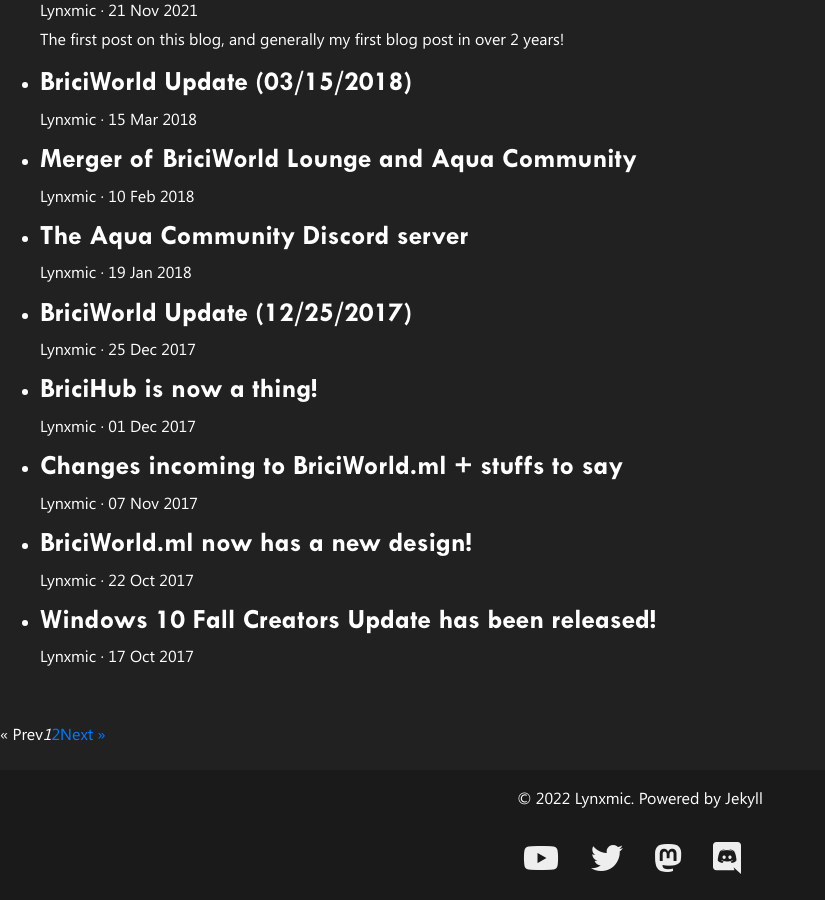
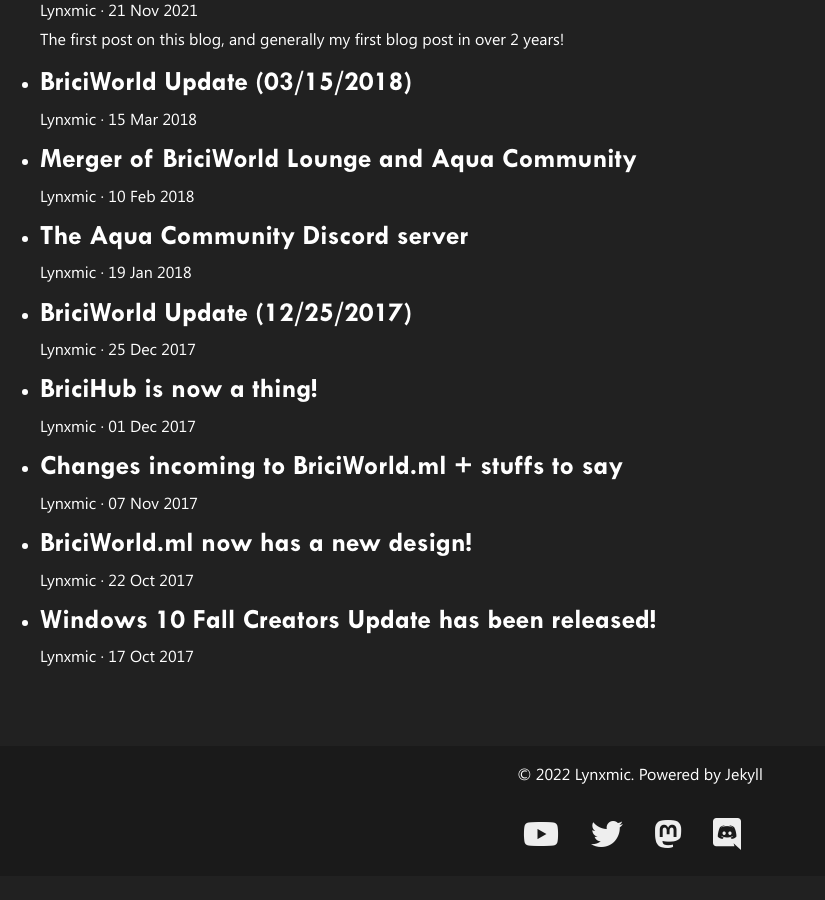
Before and after one commit to theclyron/lynxblog, a Jekyll site: the page built from docs/index.html, in a window 1280 px wide and 900 px high, scrolled down 726 px. Shown: the whole window, without its empty margins (0-825 px from the left). Built offline with Jekyll 4.4.1, drawn with Linux system fonts in a browser that asks for light colours; nearby versions of some CDN libraries; the list of posts is cut into pages by our own code; after the commit the page ends 1602 px from its top, so only the background shows below that.

Commit message:
this paginator is broken, will reimplement later

```diff
--- a/docs/index.html
+++ b/docs/index.html
@@ -14,32 +14,5 @@
             {% endfor %}
             <br>
             </div>
-            {% if paginator.total_pages > 1 %}
-  <div class="pagination">
-  {% if paginator.previous_page %}
-    <a href="{{ paginator.previous_page_path | relative_url }}">&laquo; Prev</a>
-  {% else %}
-    <span>&laquo; Prev</span>
-  {% endif %}
-
-  {% for page in (1..paginator.total_pages) %}
-    {% if page == paginator.page %}
-      <em>{{ page }}</em>
-    {% elsif page == 1 %}
-      <a href="{{ '/' | relative_url }}">{{ page }}</a>
-    {% else %}
-      <a href="{{ site.paginate_path | relative_url | replace: ':num', page }}">{{ page }}</a>
-    {% endif %}
-  {% endfor %}
-
-  {% if paginator.next_page %}
-    <a href="{{ paginator.next_page_path | relative_url }}">Next &raquo;</a>
-  {% else %}
-    <span>Next &raquo;</span>
-  {% endif %}
-</div>
-{% endif %}
-          </ul>
-     </div>
       </div>
     </main>
```
